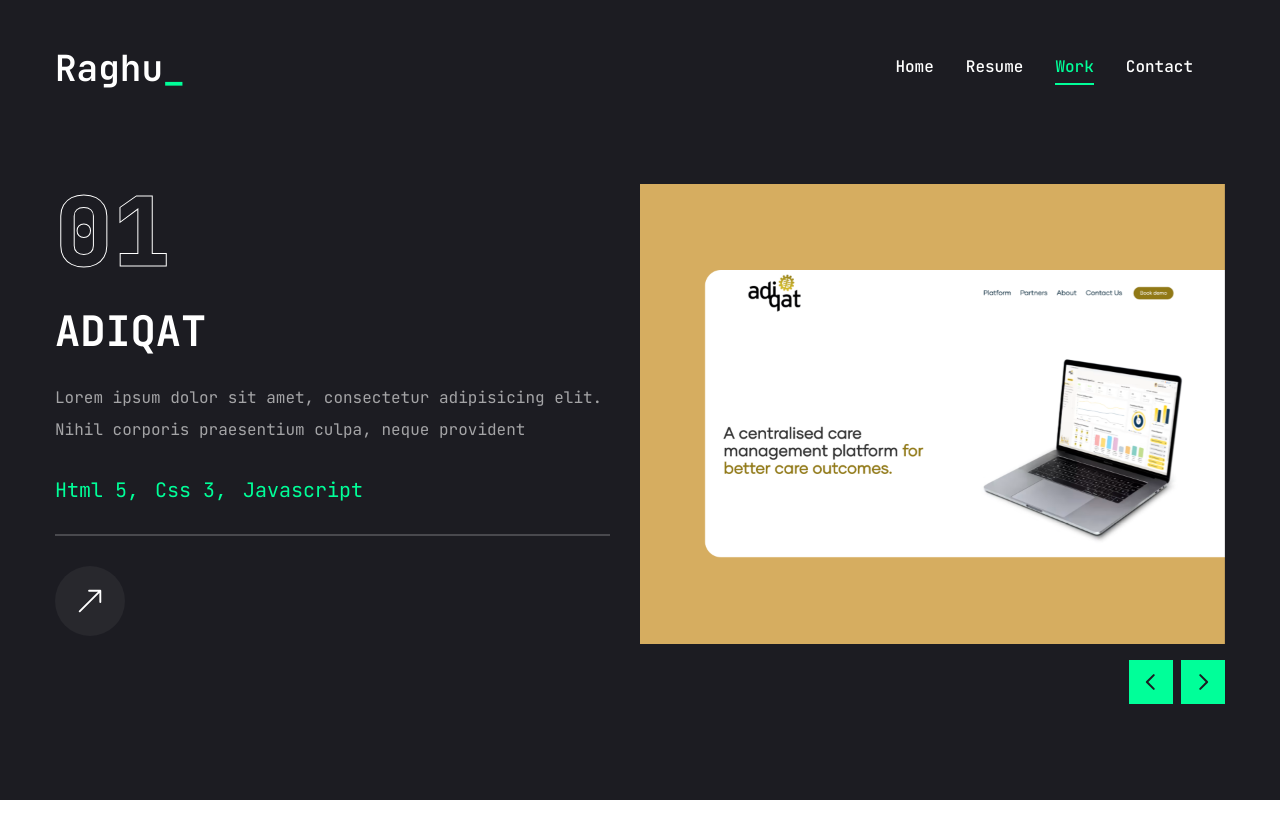
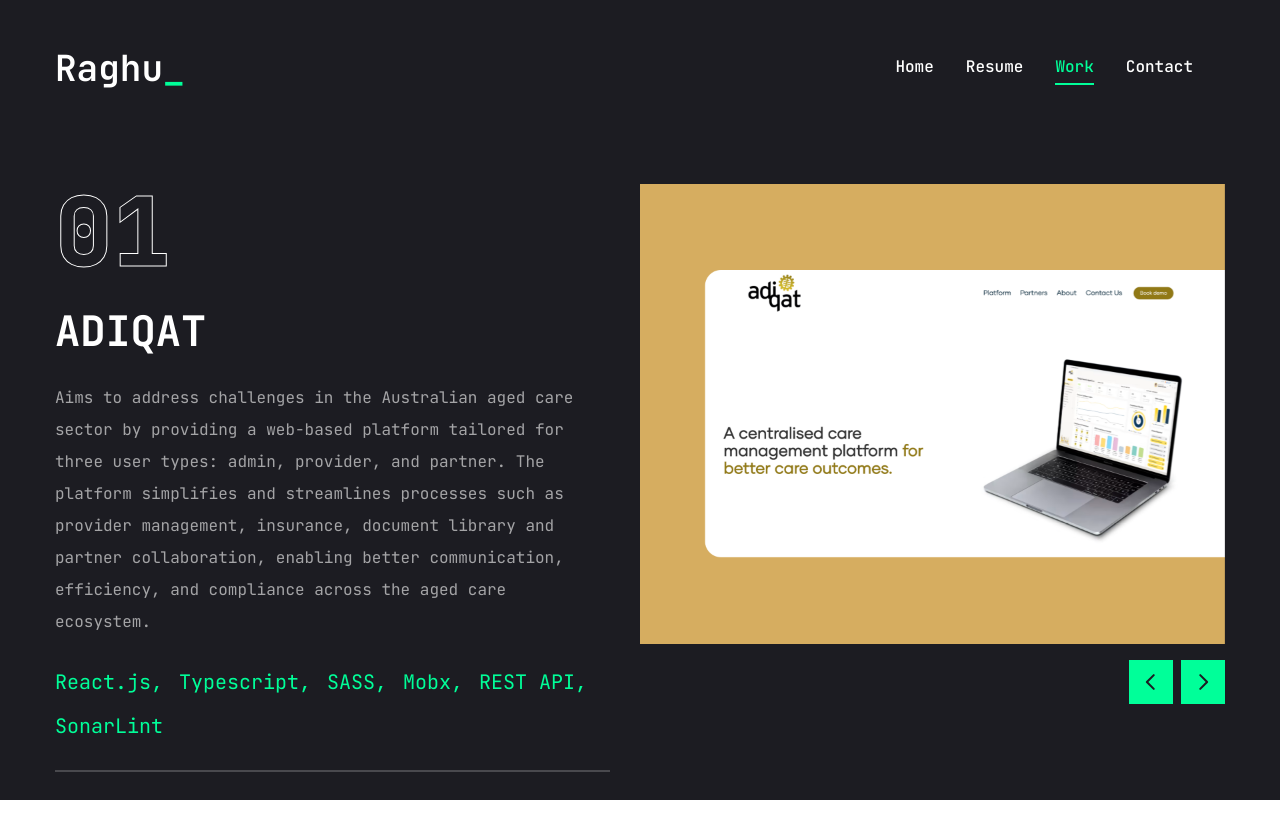
Before and after one commit to raghu04/personal-portfolio, a Next.js app: page /work in a window 1280 px wide. Shown: the top 838 px of the page. Before the commit the page ends 800 px from the top, so only its background shows below. Built offline with nearby package versions, Linux system fonts and the light colour scheme.

Commit message:
feat: projects list file added

```diff
--- a/app/work/page.tsx
+++ b/app/work/page.tsx
@@ -17,62 +17,7 @@
 } from "@/components/ui/tooltip";
 import WorkSliderControl from "@/components/WorkSliderControl";
 
-const projects = [
-  {
-    num: "01",
-    title: "ADIQAT",
-    description:
-      "Lorem ipsum dolor sit amet, consectetur adipisicing elit. Nihil corporis praesentium culpa, neque provident",
-    stack: [{ name: "Html 5" }, { name: "Css 3" }, { name: "Javascript" }],
-    image: "/assets/work/ADIQAT.png",
-    live: "https://adiqat.com/",
-  },
-  {
-    num: "02",
-    title: "Telemedicine",
-    description:
-      "Lorem ipsum dolor sit amet, consectetur adipisicing elit. Nihil corporis praesentium culpa, neque provident",
-    stack: [{ name: "Next.js" }, { name: "Tailwind.css" }, { name: "Node.js" }],
-    image: "/assets/work/telemedicine.png",
-    live: "",
-  },
-  {
-    num: "03",
-    title: "Precision Tuning",
-    description:
-      "Lorem ipsum dolor sit amet, consectetur adipisicing elit. Nihil corporis praesentium culpa, neque provident",
-    stack: [{ name: "Next.js" }, { name: "Tailwind.css" }, { name: "Node.js" }],
-    image: "/assets/work/precision-tuning.png",
-    live: "",
-  },
-  {
-    num: "04",
-    title: "Starlight Music",
-    description:
-      "Lorem ipsum dolor sit amet, consectetur adipisicing elit. Nihil corporis praesentium culpa, neque provident",
-    stack: [{ name: "Html 5" }, { name: "Css 3" }, { name: "Javascript" }],
-    image: "/assets/work/starlight-music.png",
-    live: "https://www.starlightmusic.com/",
-  },
-  {
-    num: "05",
-    title: "AbuZaki",
-    description:
-      "Lorem ipsum dolor sit amet, consectetur adipisicing elit. Nihil corporis praesentium culpa, neque provident",
-    stack: [{ name: "Next.js" }, { name: "Tailwind.css" }, { name: "Node.js" }],
-    image: "/assets/work/abuzaki.png",
-    live: "https://abuzaki.com/",
-  },
-  {
-    num: "06",
-    title: "The List",
-    description:
-      "Lorem ipsum dolor sit amet, consectetur adipisicing elit. Nihil corporis praesentium culpa, neque provident",
-    stack: [{ name: "Next.js" }, { name: "Tailwind.css" }, { name: "Node.js" }],
-    image: "/assets/work/the-list.png",
-    live: "https://www.ndcoman.com/the-list",
-  },
-];
+import { projects } from "./projects";
 
 const Work = () => {
   const [project, setProject] = useState(projects[0]);
@@ -111,7 +56,7 @@
               <p className="text-white/60">{project.description}</p>
 
               {/* tech stack */}
-              <ul className="flex gap-4">
+              <ul className="flex gap-4 flex-wrap">
                 {project.stack.map(({ name }, index) => (
                   <li key={index} className="text-xl text-accent">
                     {name}
--- /dev/null
+++ b/app/work/projects.ts
@@ -0,0 +1,79 @@
+export const projects = [
+  {
+    num: "01",
+    title: "ADIQAT",
+    description:
+      "Aims to address challenges in the Australian aged care sector by providing a web-based platform tailored for three user types: admin, provider, and partner. The platform simplifies and streamlines processes such as provider management, insurance, document library and partner collaboration, enabling better communication, efficiency, and compliance across the aged care ecosystem.",
+    stack: [
+      { name: "React.js" },
+      { name: "Typescript" },
+      { name: "SASS" },
+      { name: "Mobx" },
+      { name: "REST API" },
+      { name: "SonarLint" },
+    ],
+    image: "/assets/work/ADIQAT.png",
+    live: "https://adiqat.com/",
+  },
+  {
+    num: "02",
+    title: "Telemedicine",
+    description:
+      "React Native hybrid mobile application provides a telemedicine solution allowing patients to book appointments with doctors and engage in instant online video consultations for convenient and accessible healthcare.",
+    stack: [
+      { name: "React Native" },
+      { name: "Typescript" },
+      { name: "CSS-in-JS" },
+      { name: "Mobx" },
+      { name: "GraphQL" },
+      { name: "Node.js" },
+      { name: "MongoDB" },
+    ],
+    image: "/assets/work/telemedicine.png",
+    live: "",
+  },
+  {
+    num: "03",
+    title: "Precision Tuning",
+    description:
+      "Hybrid mobile application enables users to manage their vehicles, book service appointments, and view service history and details all in one place.",
+    stack: [
+      { name: "React Native" },
+      { name: "Typescript" },
+      { name: "Styled Components" },
+      { name: "Redux" },
+      { name: "REST" },
+      { name: "Google Maps" },
+      { name: "Firebase" },
+    ],
+    image: "/assets/work/precision-tuning.png",
+    live: "",
+  },
+  {
+    num: "04",
+    title: "Starlight Music",
+    description:
+      "Lorem ipsum dolor sit amet, consectetur adipisicing elit. Nihil corporis praesentium culpa, neque provident",
+    stack: [{ name: "Html 5" }, { name: "Css 3" }, { name: "Javascript" }],
+    image: "/assets/work/starlight-music.png",
+    live: "https://www.starlightmusic.com/",
+  },
+  {
+    num: "05",
+    title: "AbuZaki",
+    description:
+      "Lorem ipsum dolor sit amet, consectetur adipisicing elit. Nihil corporis praesentium culpa, neque provident",
+    stack: [{ name: "Next.js" }, { name: "Tailwind.css" }, { name: "Node.js" }],
+    image: "/assets/work/abuzaki.png",
+    live: "https://abuzaki.com/",
+  },
+  {
+    num: "06",
+    title: "The List",
+    description:
+      "Lorem ipsum dolor sit amet, consectetur adipisicing elit. Nihil corporis praesentium culpa, neque provident",
+    stack: [{ name: "Next.js" }, { name: "Tailwind.css" }, { name: "Node.js" }],
+    image: "/assets/work/the-list.png",
+    live: "https://www.ndcoman.com/the-list",
+  },
+];
```
